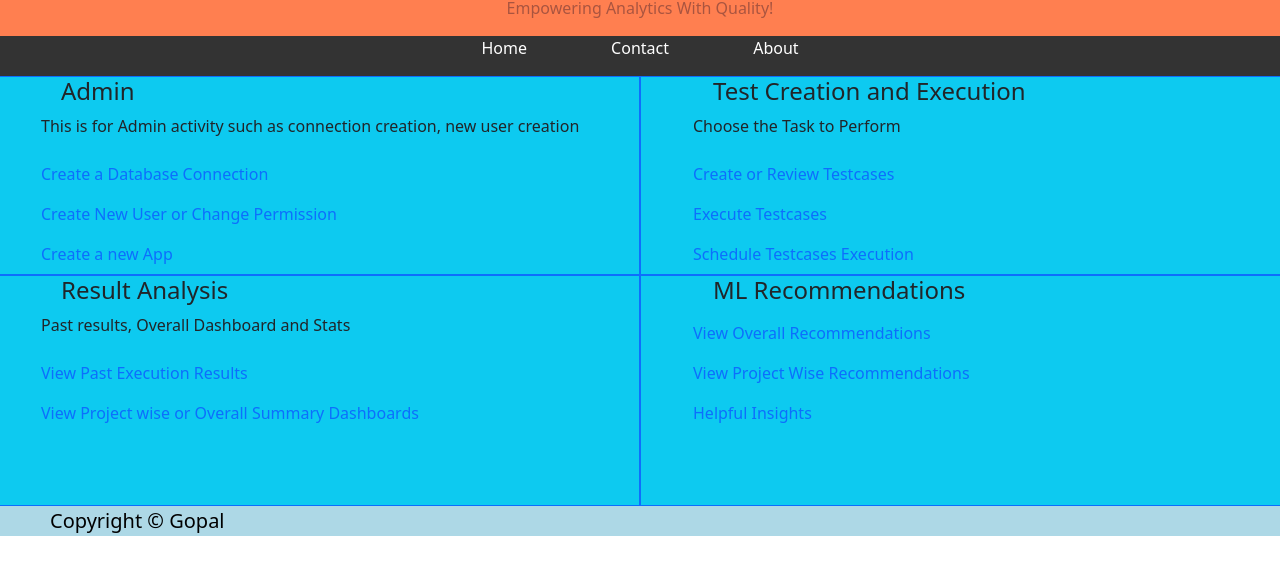
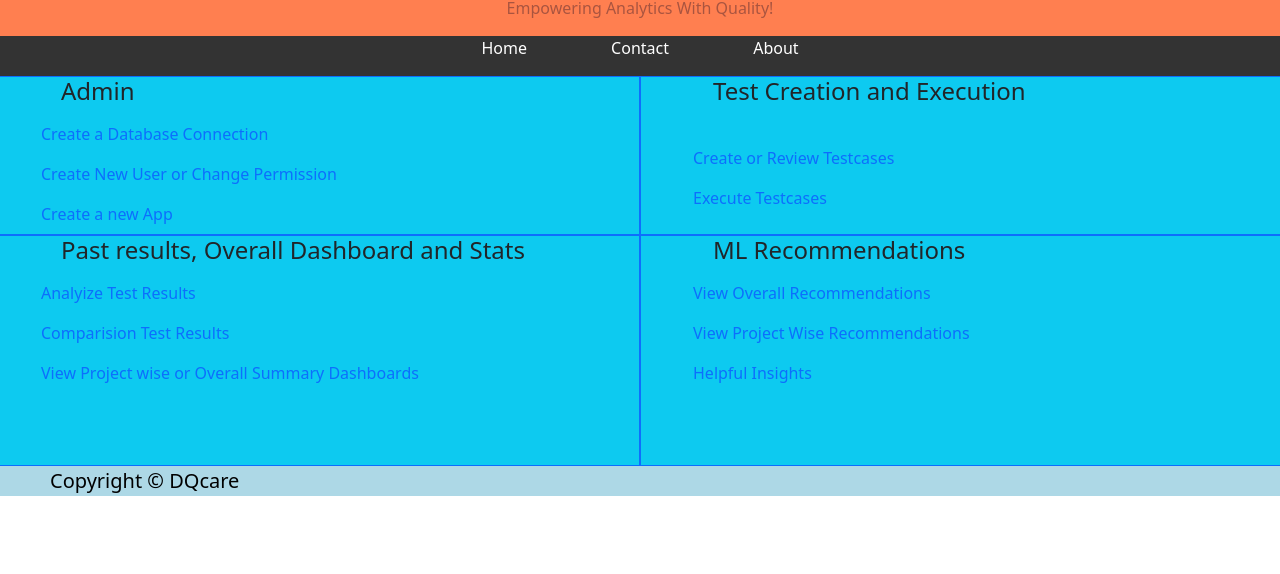
Before and after one commit to gopal9868/dqcare_bubble, a plain HTML site: page bubble/index.html in a window 1280 px wide. Shown: the part 42-616 px from the top of the page. Drawn offline with Linux system fonts and the light colour scheme.

Commit message:
updated index.html

```diff
--- a/bubble/index.html
+++ b/bubble/index.html
@@ -29,7 +29,6 @@
   <div class="container-fluid">
       <div class="row">
           <div class="col-lg-6 bg-info border border-primary"><h4 class="tab">Admin</h4>
-          <p class="tab"> This is for Admin activity such as connection creation, new user creation</p>
           <ul class="navbar-nav">
             <li class="nav-item active">
               <a class="nav-link tab" href="admin/db_connection.html" target="_blank"><span class="nav-link1">Create a Database Connection</span> </a>
@@ -42,25 +41,24 @@
             </ul>
           </div>
           <div class="col-lg-6 bg-info border border-primary"><h4 class="tab">Test Creation and Execution</h4>
-            <p class="tab"> Choose the Task to Perform</p>
+            <br>
             <ul class="navbar-nav">
               <li class="nav-item active">
                 <a class="nav-link nav-link1 tab" href="testcase/testcases.html" target="_blank">Create or Review Testcases</a>
                 <li class="nav-item active">
                   <a class="nav-link nav-link1 tab" href="execute/execute.html" target="_blank">Execute Testcases </a>
               </li>
-              <li class="nav-item active">
-                <a class="nav-link nav-link1 tab" href="#">Schedule Testcases Execution </a>
-            </li>
               </ul>
           </div>
       </div>
       <div class="row">
-        <div class="col-lg-6 bg-info border border-primary"><h4 class="tab">Result Analysis</h4>
-        <p class="tab"> Past results, Overall Dashboard and Stats</p>
+        <div class="col-lg-6 bg-info border border-primary">
+        <h4 class="tab"> Past results, Overall Dashboard and Stats</h4>
         <ul class="navbar-nav">
           <li class="nav-item active">
-            <a class="nav-link nav-link1 tab" href="#">View Past Execution Results </a>
+            <a class="nav-link nav-link1 tab" href="testresult/testresult.html" target="_blank">Analyize Test Results</a>
+            <li class="nav-item active">
+              <a class="nav-link nav-link1 tab" href="testresult/testrescompare.html" target="_blank"> Comparision Test Results</a>
             <li class="nav-item active nav-link1">
               <a class="nav-link nav-link1 tab" href="#">View Project wise or Overall Summary Dashboards</a>
           </li>
@@ -85,7 +83,7 @@
 
   </div>
   <footer id="main_footer">
-    <p> Copyright &copy; Gopal</p>
+    <p> Copyright &copy; DQcare</p>
     </footer>
  <script src="bootstrap/js/bootstrap.js"></script>
 </body>
```
